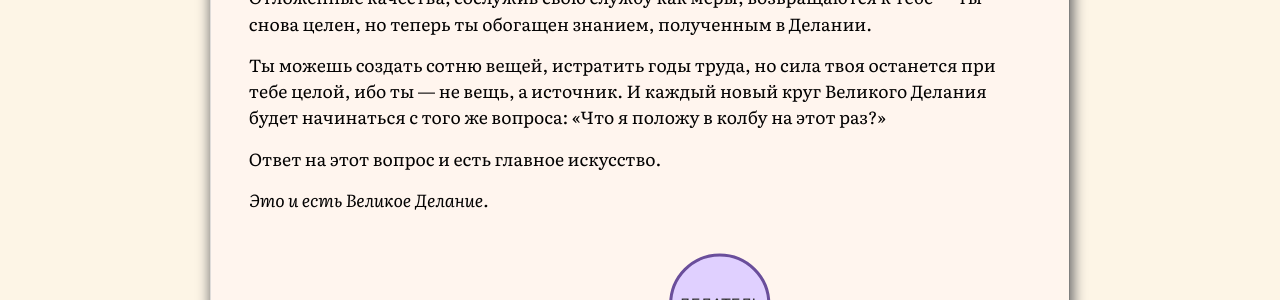
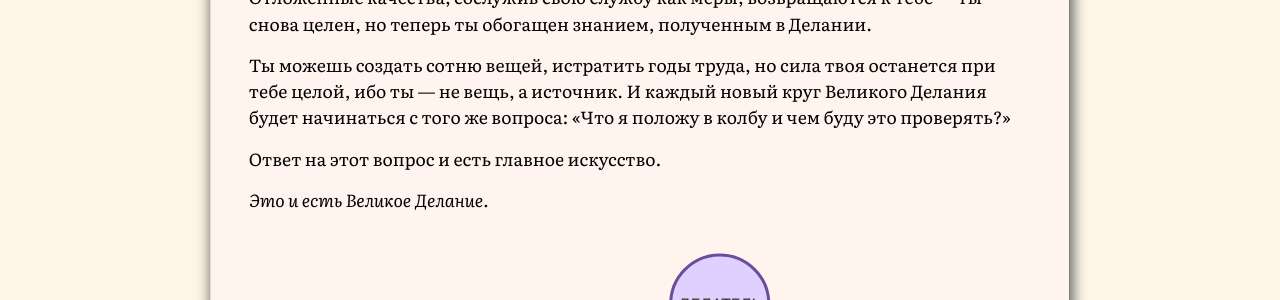
Before and after one commit to SergSi/land-use-art, a Jekyll site: the page built from _posts/2026-02-23-alhimia.md, in a window 1280 px wide and 900 px high, scrolled down 12808 px. Shown: the part 209-509 px from the top of the window. Built offline with Jekyll 4.4.1, drawn with Linux system fonts in a browser that asks for light colours; some web fonts are replaced.

Commit message:
Update 2026-02-23-alhimia.md

```diff
--- a/_posts/2026-02-23-alhimia.md
+++ b/_posts/2026-02-23-alhimia.md
@@ -261,7 +261,7 @@ class: mind
 
 Отложенные качества, сослужив свою службу как меры, возвращаются к тебе — ты снова целен, но теперь ты обогащен знанием, полученным в Делании.
 
-Ты можешь создать сотню вещей, истратить годы труда, но сила твоя останется при тебе целой, ибо ты — не вещь, а источник. И каждый новый круг Великого Делания будет начинаться с того же вопроса: «Что я положу в колбу на этот раз?»
+Ты можешь создать сотню вещей, истратить годы труда, но сила твоя останется при тебе целой, ибо ты — не вещь, а источник. И каждый новый круг Великого Делания будет начинаться с того же вопроса: «Что я положу в колбу и чем буду это проверять?»
 
 Ответ на этот вопрос и есть главное искусство.
 
```
